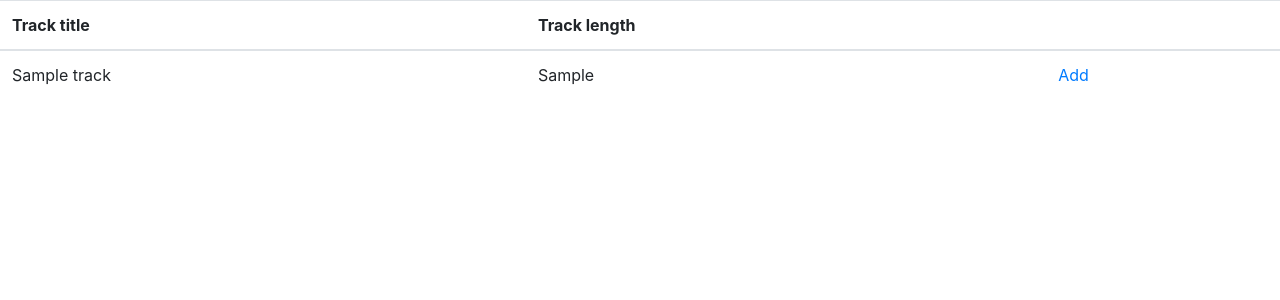
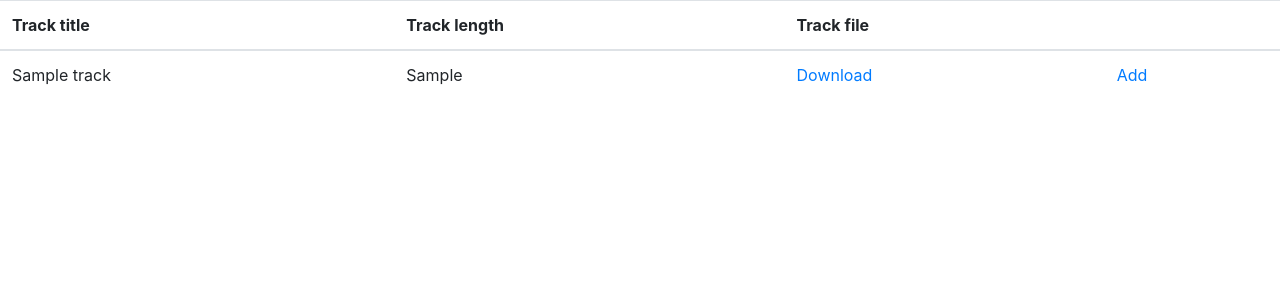
Before and after one commit to SpoorthiHebbar/MusicLibraryManagementSystem, a Django app: page /all_tracks in a window 1280 px wide. Shown: the part 56-356 px from the top of the page. Run offline with Django 3.2, Linux system fonts and the light colour scheme; tables that the repository leaves empty hold one stand-in row (values such as "Sample post"); some libraries are stand-ins or nearby versions.

Commit message:
Download mp3

```diff
--- a/albums/models.py
+++ b/albums/models.py
@@ -16,10 +16,17 @@ class albums(models.Model):
     release_date = models.DateField()
     fave = models.BooleanField(default=False)
 
+    def __str__(self):
+        return self.album_title
+
 class tracks(models.Model):
     album = models.ForeignKey(albums,on_delete = models.CASCADE)
     track_title = models.CharField(max_length=200)
+    track_songfile = models.FileField(upload_to='media',null=True)
     track_length = models.CharField(max_length=60)
+
+    def __str__(self):
+        return self.track_title
 
 class list(models.Model):
     user_id = models.ForeignKey(User,on_delete = models.CASCADE)
--- a/albums/urls.py
+++ b/albums/urls.py
@@ -1,6 +1,10 @@
 from django.contrib import admin
 from django.urls import path , include
 from . import views
+from django.conf import settings
+from django.conf.urls.static import static
+from django.views.static import serve
+from django.conf.urls import url
 
 urlpatterns = [
     path('',views.index,name="index"),
@@ -16,4 +20,5 @@ urlpatterns = [
     path(r'^remove_from_list-(?P<pk>[0-9]+)',views.remove_from_list,name = "remove_from_list"),
     path('view_list',views.view_list,name = "view_list"),
     path('admin/', admin.site.urls),
-]
+    url(r'^download/(?P<path>.*)$',serve,{'document_root':settings.MEDIA_ROOT})
+]+static(settings.MEDIA_URL,document_root=settings.MEDIA_ROOT)
--- a/albums/views.py
+++ b/albums/views.py
@@ -1,9 +1,17 @@
+from io import FileIO
 from django.shortcuts import render, get_object_or_404,redirect
 from django.contrib.auth.decorators import login_required
 from django.template import RequestContext
 from django.contrib import messages
 from django.http import HttpResponse, HttpResponseRedirect
 from .models import albums , tracks ,artists ,list
+from django.http.response import FileResponse, Http404
+from django.shortcuts import render
+import os
+from django.conf import settings
+from django.http import HttpResponse
+from django.utils.encoding import smart_str
+from wsgiref.util import FileWrapper
 
 def view_genre(request):
     objs = albums.objects.all()
@@ -15,6 +23,7 @@ def index(request):
 
     objs = albums.objects.all()                              #(SELECT * FROM albums)
     return render(request,'index.html',{'albums': objs})
+
 
 def view_track(request,pk = None):
     if pk is not None:
@@ -83,6 +92,15 @@ def add_to_list(request,pk):
     lists,created = list.objects.get_or_create(user_id=request.user,track_id = track)
     return redirect('view_list')
 
+def download(request,path):
+    file_path = os.path.join(settings.MEDIA_ROOT, path)
+    if os.path.exists(file_path):
+        with open(file_path, 'rb') as fh:
+            response = FileResponse(fh.read(), content_type="audio/mpeg3")
+            response['Content-Disposition'] = 'attachment; filename=' + os.path.basename(file_path)
+            return response
+    raise Http404
+
 def view_list(request):
     objs = list.objects.filter(user_id=request.user)
     return render(request,'mylist.html',{'songs':objs})
--- a/templates/mylist.html
+++ b/templates/mylist.html
@@ -30,6 +30,7 @@
 
                 <th scope="col">Track title</th>
                 <th scope="col">Track length</th>
+                <th scope="col">Track file</th>
                 <th scope="col"></th>
 
 
@@ -41,6 +42,8 @@
 
                 <td>{{ song.track_id.track_title}}</td>
                 <td>{{song.track_id.track_length }}</td>
+                <td> <a href="{{song.track_songfile.url}}" download="{{song.track_songfile.url}}">Download</a></td>
+
                 <td><a href="{% url 'remove_from_list' pk=song.id %}">Remove</a></td>
               </tr>
              {% endfor%}
--- a/templates/tracks.html
+++ b/templates/tracks.html
@@ -37,6 +37,7 @@
 
                 <th scope="col">Track title</th>
                 <th scope="col">Track length</th>
+                <th scope="col">Track file</th>
                 <th scope="col"></th>
 
 
@@ -48,6 +49,9 @@
 
                 <td>{{ track.track_title}}</td>
                 <td>{{track.track_length }}</td>
+                {% if track.track_songfile %}
+                <td> <a href="{{track.track_songfile.url}}" download="{{track.track_songfile.url}}">Download</a></td>
+                {% endif %}
                 <td><a href="{% url 'add_to_list' pk=track.id %}">Add</a></td>
               </tr>
              {% endfor%}
```
Also changed, not shown: MyPlaylist/urls.py (line endings or trailing spaces), albums/migrations/0003_tracks_track_songfile.py (added), 1 other file.
